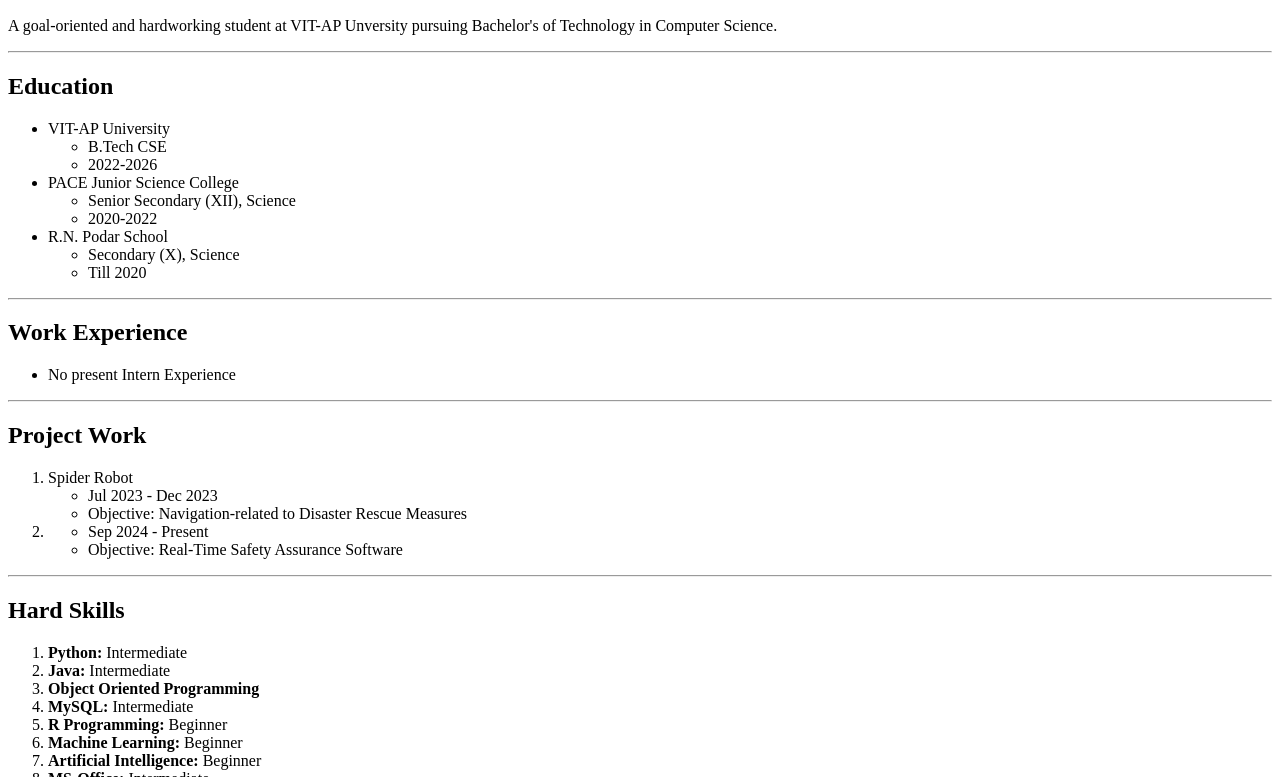
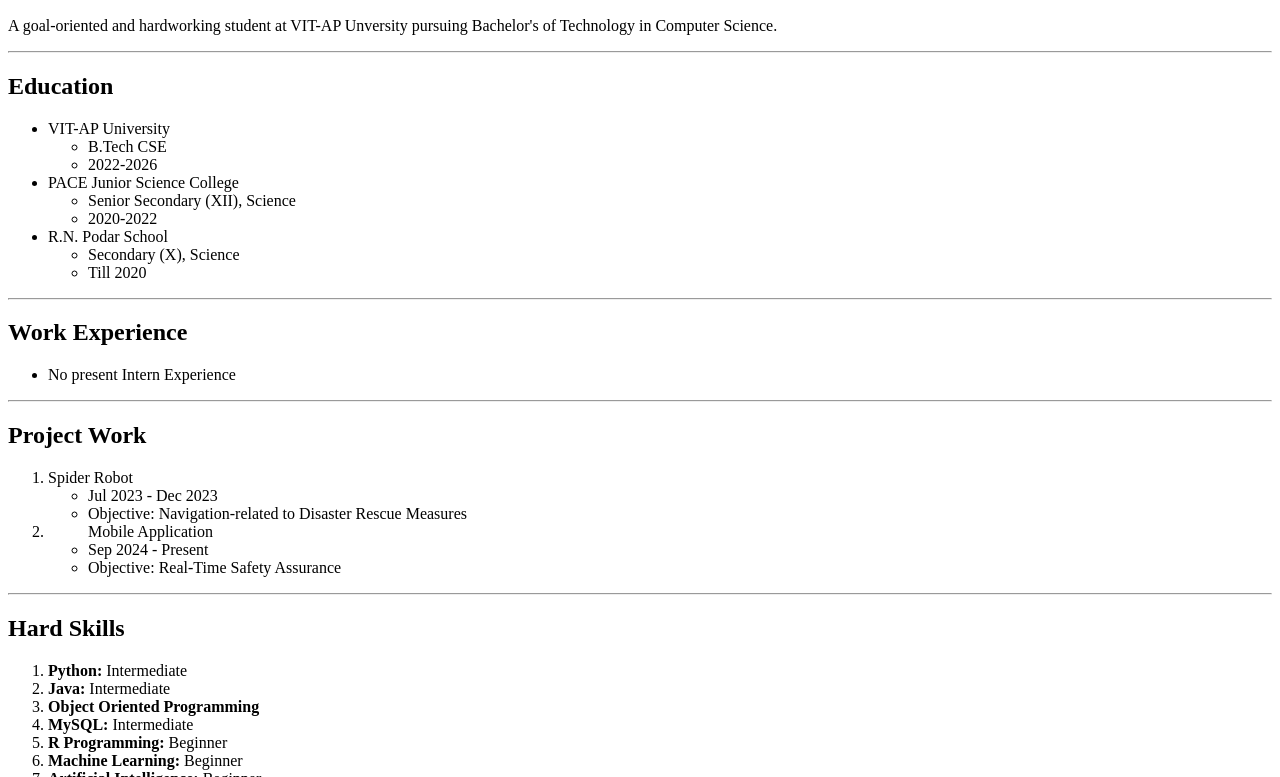
Before and after one commit to megh-byte/html.resume, a plain HTML site: page index.html in a window 1280 px wide. Shown: the part 324-1101 px from the top of the page. Drawn offline with Linux system fonts and the light colour scheme.

Commit message:
index.html

```diff
--- a/index.html
+++ b/index.html
@@ -52,9 +52,9 @@
             </ul>
         </li>
         <li>
-            <ul>
+            <ul>Mobile Application
                 <li>Sep 2024 - Present</li>
-                <li>Objective: Real-Time Safety Assurance Software</li>
+                <li>Objective: Real-Time Safety Assurance </li>
             </ul>
         </li>
     </ol>
```
